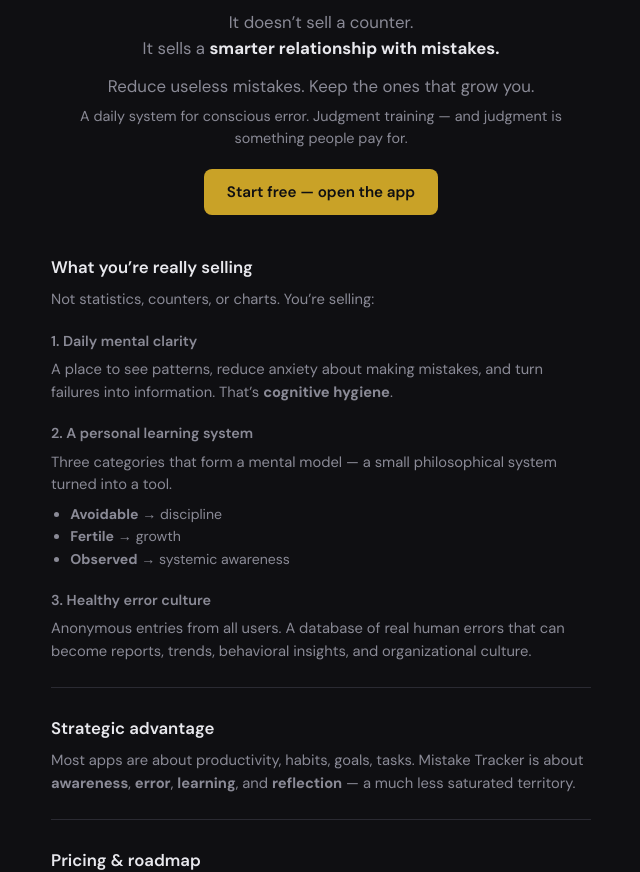
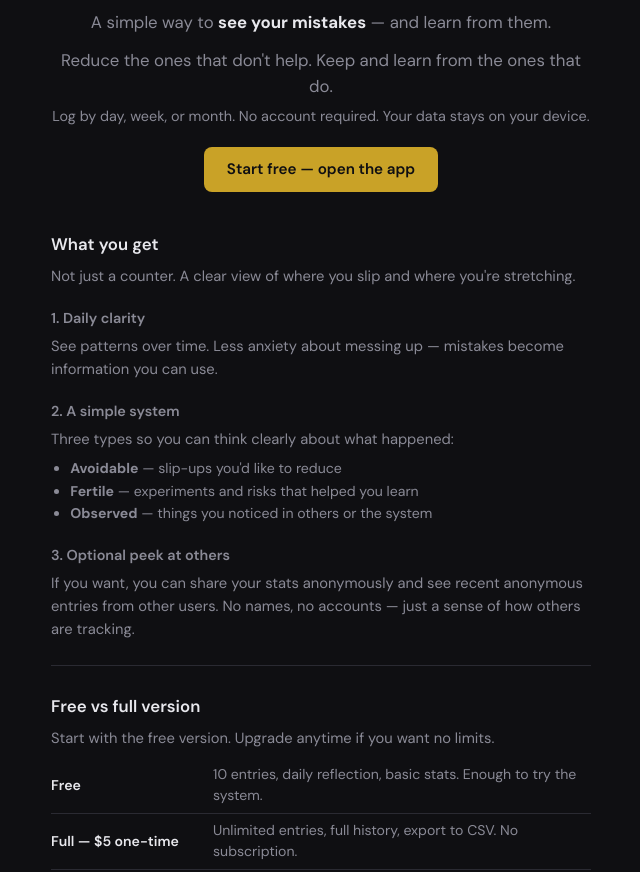
Before and after one commit to davidmusali87251/mybad, a plain HTML site: page landing.html in a window 1280 px wide. Shown: the part 85-957 px from the top of the page, without its empty margins (319-959 px from the left). Drawn offline with Linux system fonts and the light colour scheme.

Commit message:
Add files via upload

```diff
--- a/landing.html
+++ b/landing.html
@@ -4,8 +4,8 @@
   <meta charset="UTF-8">
   <meta name="viewport" content="width=device-width, initial-scale=1.0">
   <meta name="theme-color" content="#0f0f12">
-  <title>Mistake Tracker — A smarter relationship with mistakes</title>
-  <meta name="description" content="An operational awareness tool. Reduce useless mistakes. Keep the ones that grow you. Daily system for conscious error.">
+  <title>Mistake Tracker — Learn from your mistakes</title>
+  <meta name="description" content="Track mistakes by day, week, and month. See what to reduce and what helped you grow. Simple, private, no account needed.">
   <link rel="stylesheet" href="styles.css?v=3">
   <link rel="preconnect" href="https://fonts.googleapis.com">
   <link rel="preconnect" href="https://fonts.gstatic.com" crossorigin>
@@ -37,58 +37,42 @@
   <div class="landing">
     <header class="landing-hero">
       <h1>Mistake Tracker</h1>
-      <p class="lead">It doesn’t sell a counter.<br>It sells a <strong>smarter relationship with mistakes.</strong></p>
-      <p class="lead">Reduce useless mistakes. Keep the ones that grow you.</p>
-      <p class="lead" style="font-size: 0.9rem; margin-top: 0.35rem;">A daily system for conscious error. Judgment training — and judgment is something people pay for.</p>
+      <p class="lead">A simple way to <strong>see your mistakes</strong> — and learn from them.</p>
+      <p class="lead">Reduce the ones that don't help. Keep and learn from the ones that do.</p>
+      <p class="lead" style="font-size: 0.9rem; margin-top: 0.35rem;">Log by day, week, or month. No account required. Your data stays on your device.</p>
       <a href="index.html" class="landing-cta">Start free — open the app</a>
     </header>
 
-    <h2 class="landing-h2">What you’re really selling</h2>
-    <p>Not statistics, counters, or charts. You’re selling:</p>
+    <h2 class="landing-h2">What you get</h2>
+    <p>Not just a counter. A clear view of where you slip and where you're stretching.</p>
 
-    <h3 class="landing-h3">1. Daily mental clarity</h3>
-    <p>A place to see patterns, reduce anxiety about making mistakes, and turn failures into information. That’s <strong>cognitive hygiene</strong>.</p>
+    <h3 class="landing-h3">1. Daily clarity</h3>
+    <p>See patterns over time. Less anxiety about messing up — mistakes become information you can use.</p>
 
-    <h3 class="landing-h3">2. A personal learning system</h3>
-    <p>Three categories that form a mental model — a small philosophical system turned into a tool.</p>
+    <h3 class="landing-h3">2. A simple system</h3>
+    <p>Three types so you can think clearly about what happened:</p>
     <ul>
-      <li><strong>Avoidable</strong> → discipline</li>
-      <li><strong>Fertile</strong> → growth</li>
-      <li><strong>Observed</strong> → systemic awareness</li>
+      <li><strong>Avoidable</strong> — slip-ups you'd like to reduce</li>
+      <li><strong>Fertile</strong> — experiments and risks that helped you learn</li>
+      <li><strong>Observed</strong> — things you noticed in others or the system</li>
     </ul>
 
-    <h3 class="landing-h3">3. Healthy error culture</h3>
-    <p>Anonymous entries from all users. A database of real human errors that can become reports, trends, behavioral insights, and organizational culture.</p>
+    <h3 class="landing-h3">3. Optional peek at others</h3>
+    <p>If you want, you can share your stats anonymously and see recent anonymous entries from other users. No names, no accounts — just a sense of how others are tracking.</p>
 
     <div class="landing-divider"></div>
 
-    <h2 class="landing-h2">Strategic advantage</h2>
-    <p>Most apps are about productivity, habits, goals, tasks. Mistake Tracker is about <strong>awareness</strong>, <strong>error</strong>, <strong>learning</strong>, and <strong>reflection</strong> — a much less saturated territory.</p>
-
-    <div class="landing-divider"></div>
-
-    <h2 class="landing-h2">Pricing &amp; roadmap</h2>
-
+    <h2 class="landing-h2">Free vs full version</h2>
+    <p>Start with the free version. Upgrade anytime if you want no limits.</p>
     <table class="landing-table">
-      <tr><th>Today</th><td><strong>Free:</strong> basic counter, 10 entries, daily reflection. <strong>Full version — $5 one-time:</strong> unlimited entries, full history, advanced export. No subscription.</td></tr>
-      <tr><th>Personal (B2C) later</th><td>Optional subscription ($3–8/mo): pattern analysis, monthly reports, automated insights, historical archive.</td></tr>
-      <tr><th>Teams (B2B) later</th><td>Error intelligence for teams: startups, product teams, education. Anonymous team errors, trends by area, pattern dashboards. $5–15 per user/month or team plans.</td></tr>
-      <tr><th>Content &amp; community</th><td>Monthly reports, “Top mistakes this month,” industry trends, psychological insights — newsletter, podcast, premium reports, courses.</td></tr>
+      <tr><th>Free</th><td>10 entries, daily reflection, basic stats. Enough to try the system.</td></tr>
+      <tr><th>Full — $5 one-time</th><td>Unlimited entries, full history, export to CSV. No subscription.</td></tr>
     </table>
-
-    <div class="landing-roadmap">
-      <strong>Coming later:</strong> Teams &amp; reports. For now: full personal use for $5 one-time.
-    </div>
-
+    <p style="margin-top: 1rem;">More features (e.g. teams, reports) may come later. Right now it's built for personal use.</p>
     <p style="margin-top: 1.25rem;"><a href="index.html" class="landing-cta">Open Mistake Tracker</a></p>
 
-    <div class="landing-divider"></div>
-
-    <h2 class="landing-h2">Why it’s monetizable</h2>
-    <p>It works for individuals, for teams, and for organizations. That’s why it’s monetizable.</p>
-
     <footer class="landing-footer">
-      <a href="index.html">Mistake Tracker</a> — a daily system for conscious error.
+      <a href="index.html">Mistake Tracker</a> — learn from your mistakes, one day at a time.
     </footer>
   </div>
 </body>
--- a/sw.js
+++ b/sw.js
@@ -3,9 +3,9 @@ const CACHE_NAME = 'mistake-tracker-v3';
 const STATIC_ASSETS = [
   './',
   './index.html',
+  './landing.html',
   './styles.css',
   './app.js',
-  './config.js',
   './manifest.json',
   './icon.svg',
   './icon-maskable.svg'
```
Also changed, not shown: app.js (+8 -8 lines), index.html (+1 -1 lines).
